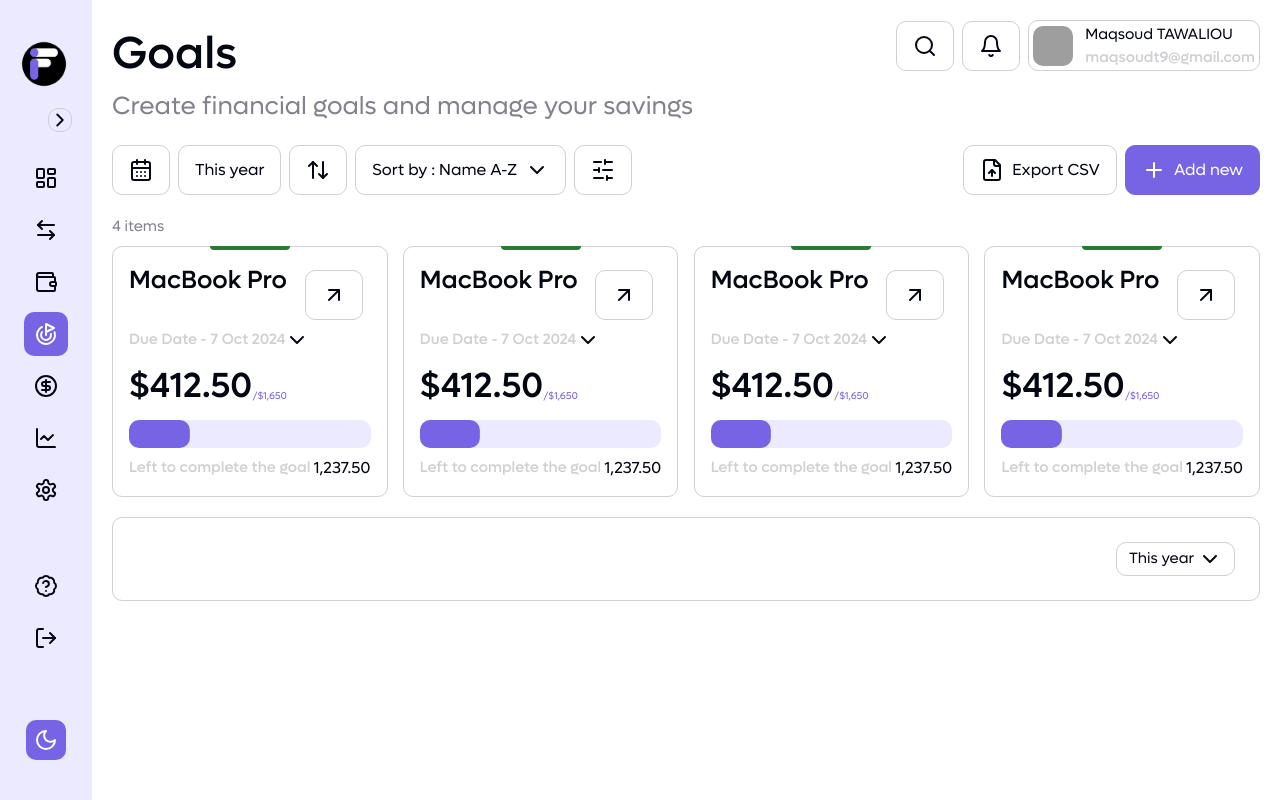
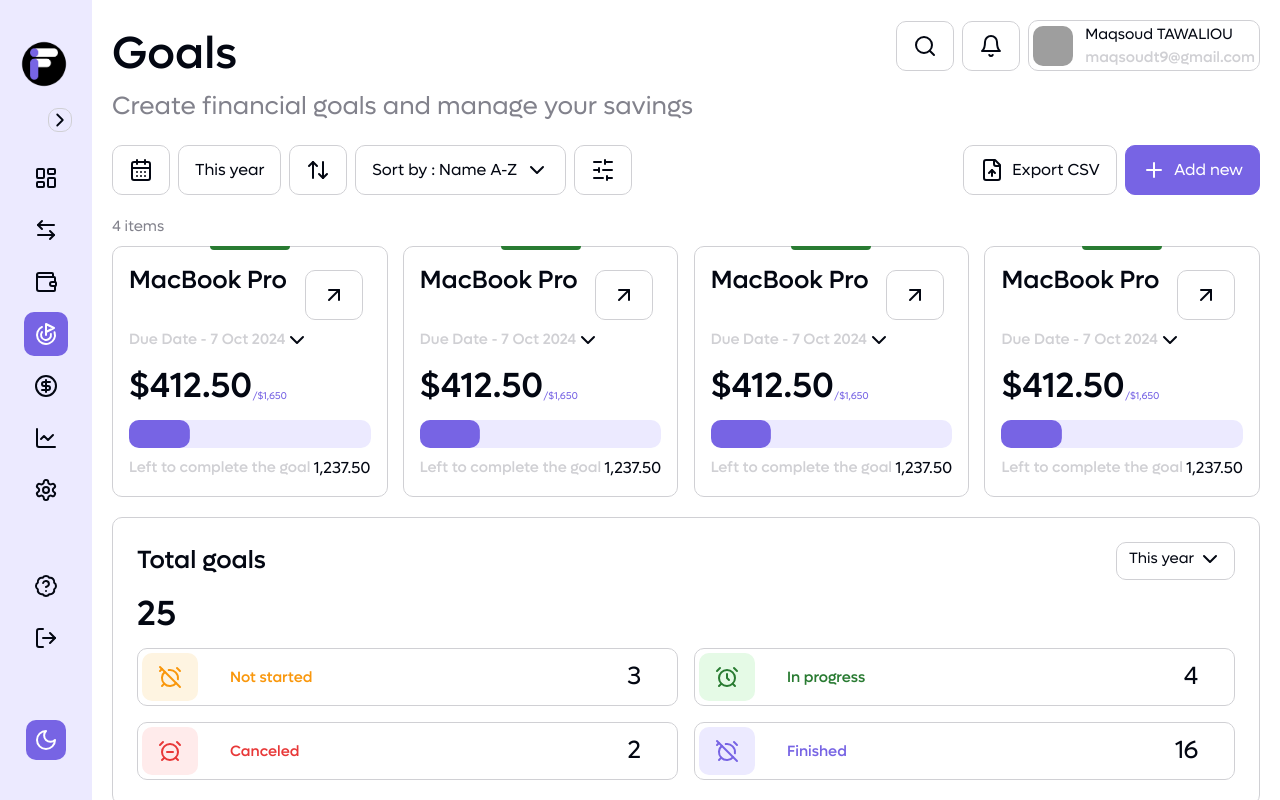
Before and after one commit to Okpeyemi/finset, a Next.js app: page /goals in a window 1280 px wide. Both pictures are taken after a click on the button 272 px from the left and 120 px from the top of the page. Built offline with nearby package versions, Linux system fonts and the light colour scheme; grey boxes are pictures that could not be loaded.

Commit message:
feat: add the final goals page elements

```diff
--- a/app/goals/page.tsx
+++ b/app/goals/page.tsx
@@ -1,13 +1,13 @@
 import Boutton from "@/components/Boutton";
+import ChartOverview from "@/components/ChartOverview";
 import GoalsCard from "@/components/GoalsCard";
 import GoalsTotal from "@/components/GoalsTotal";
 import ModeToggleMobile from "@/components/ModeToggleMobile";
 import NavBar from "@/components/Navbar/NavBar";
 import NavBarMobile from "@/components/Navbar/NavBarMobile";
 import Profil from "@/components/Profil";
-import Transactions2 from "@/components/Transactions2";
 import {
-    ArrowUpDown,
+  ArrowUpDown,
   Bell,
   CalendarDays,
   ChevronDown,
@@ -100,11 +100,23 @@
               />
             </div>
           </div>
+          <div className="w-full">
+            <GoalsCard />
+          </div>
+          <div className="my-5 w-full flex flex-col gap-4">
             <div className="w-full">
-            <GoalsCard />
+              <GoalsTotal
+                title={"Total goals"}
+                number={"25"}
+                notStarted={"3"}
+                inProgress={"4"}
+                canceled={"2"}
+                finished={"16"}
+              />
             </div>
-          <div className="my-5 w-full">
-            <GoalsTotal title={""} number={""} notStarted={""} inProgress={""} canceled={""} finished={""} />
+            <div className="w-full">
+              <ChartOverview />
+            </div>
           </div>
         </div>
       </div>
--- a/components/Chart.tsx
+++ b/components/Chart.tsx
@@ -42,7 +42,7 @@
       <div className="w-full overflow-x-auto">
       <ChartContainer
         config={chartConfig}
-        className="max-h-[300px] max-md:max-h-[200px] w-full font-lufgaRegular max-sm:w-[700px]"
+        className="max-h-[400px] max-md:max-h-[200px] w-full font-lufgaRegular max-sm:w-[700px]"
       >
         <BarChart accessibilityLayer data={chartData}>
           <CartesianGrid vertical={false} />
--- /dev/null
+++ b/components/ChartOverview.tsx
@@ -0,0 +1,122 @@
+"use client";
+
+import { Area, AreaChart, CartesianGrid, XAxis, YAxis } from "recharts";
+import {
+  ChartConfig,
+  ChartContainer,
+  ChartTooltip,
+  ChartTooltipContent,
+} from "@/components/ui/chart";
+import Dropdown from "./Dropdown";
+const chartData = [
+  { month: "January", income: 186, expense: 80, y: 500 },
+  { month: "February", income: 305, expense: 200, y: 500 },
+  { month: "March", income: 237, expense: 120, y: 500 },
+  { month: "April", income: 73, expense: 190, y: 500 },
+  { month: "May", income: 209, expense: 130, y: 500 },
+  { month: "June", income: 214, expense: 140, y: 500 },
+];
+
+const chartConfig = {
+  income: {
+    label: "Income",
+    color: "#7664E4",
+  },
+  expense: {
+    label: "Expense",
+    color: "#BFB7FF",
+  },
+} satisfies ChartConfig;
+
+const ChartOverview = () => {
+  return (
+    <div className="border border-border rounded-[10px] w-full p-5 h-full">
+      <div className="flex my-3 items-center justify-between max-sm:flex-col">
+        <h5 className="font-lufgaMedium">Saving overview</h5>
+        <div className="flex">
+          <Dropdown
+            title="This year"
+            text1="Admin"
+            text2="Manager"
+            text3="User"
+          />
+        </div>
+      </div>
+      <div className="w-full overflow-x-auto">
+        <ChartContainer
+          config={chartConfig}
+          className="max-h-[400px] max-md:max-h-[200px] w-full font-lufgaRegular max-sm:w-[700px]"
+        >
+          <AreaChart
+            accessibilityLayer
+            data={chartData}
+            margin={{
+              left: 12,
+              right: 12,
+            }}
+          >
+            <CartesianGrid vertical={false} />
+            <XAxis
+              dataKey="month"
+              tickLine={false}
+              axisLine={false}
+              tickMargin={10}
+              tickFormatter={(value) => value.slice(0, 3)}
+            />
+            <YAxis
+              dataKey="y"
+              tickLine={false}
+              axisLine={false}
+              tickMargin={10}
+            />
+            <ChartTooltip cursor={false} content={<ChartTooltipContent />} />
+            <defs>
+              <linearGradient id="fillDesktop" x1="0" y1="0" x2="0" y2="1">
+                <stop
+                  offset="5%"
+                  stopColor="var(--color-income)"
+                  stopOpacity={0.8}
+                />
+                <stop
+                  offset="95%"
+                  stopColor="var(--color-income)"
+                  stopOpacity={0.1}
+                />
+              </linearGradient>
+              <linearGradient id="fillMobile" x1="0" y1="0" x2="0" y2="1">
+                <stop
+                  offset="5%"
+                  stopColor="var(--color-expense)"
+                  stopOpacity={0.8}
+                />
+                <stop
+                  offset="95%"
+                  stopColor="var(--color-expense)"
+                  stopOpacity={0.1}
+                />
+              </linearGradient>
+            </defs>
+            <Area
+              dataKey="expense"
+              type="natural"
+              fill="url(#fillMobile)"
+              fillOpacity={0.4}
+              stroke="var(--color-expense)"
+              stackId="a"
+            />
+            <Area
+              dataKey="income"
+              type="natural"
+              fill="url(#fillDesktop)"
+              fillOpacity={0.4}
+              stroke="var(--color-income)"
+              stackId="a"
+            />
+          </AreaChart>
+        </ChartContainer>
+      </div>
+    </div>
+  );
+};
+
+export default ChartOverview;
--- a/components/Dropdown.tsx
+++ b/components/Dropdown.tsx
@@ -13,13 +13,14 @@
     text1?: string;
     text2?: string;
     text3?: string;
+    className?: string;
 }
 
-const Dropdown: React.FC<DropdownProps> = ({ title, text1, text2, text3 }) => {
+const Dropdown: React.FC<DropdownProps> = ({ title, text1, text2, text3, className }) => {
   return (
     <DropdownMenu>
         <DropdownMenuTrigger asChild>
-            <div className="flex cursor-pointer border border-border px-3 py-1 rounded-[10px] max-sm:items-center">
+            <div className={`flex cursor-pointer border border-border px-3 py-1 rounded-[10px] max-sm:items-center ${className}`}>
                 <h6 className="mr-1 max-sm:text-[13px]">{title}</h6>
                 <ChevronDown className="max-sm:w-4 max-sm:h-4" />
             </div>
--- a/components/GoalsTotal.tsx
+++ b/components/GoalsTotal.tsx
@@ -1,5 +1,7 @@
-import React from 'react'
-import Dropdown from './Dropdown';
+import React from "react";
+import Dropdown from "./Dropdown";
+import Boutton from "./Boutton";
+import { AlarmClock, AlarmClockMinus, AlarmClockOff } from "lucide-react";
 
 type GoalsTotalProps = {
   title: string;
@@ -18,23 +20,70 @@
   inProgress,
   canceled,
   finished,
-    className
 }) => {
   return (
-    <div className="border border-border rounded-[10px] p-1 w-full">
-        <div className="flex justify-between m-5">
-            <h5>{title}</h5>
+    <div className="border border-border rounded-[10px] p-1 w-[full]">
+      <div className="m-5">
+      <div className="flex justify-between">
+        <h5 className="font-lufgaMedium max-sm:text-[20px]">{title}</h5>
         <Dropdown
+          className="max-sm:w-[100px]"
           title="This year"
           text1="Admin"
           text2="Manager"
           text3="User"
         />
       </div>
-        <h3 className="my-3">{number}</h3>
+      <h3 className="my-2">{number}</h3>
+      <div className="flex flex-col gap-4">
+        <div className="flex gap-4 max-sm:flex-col justify-between">
+          <div className="flex border border-border rounded-[10px] w-full p-1">
+            <Boutton
+              className="text-warning bg-[#FEF4E1] rounded-[10px]"
+              Icon={AlarmClockOff}
+            />
+            <div className="flex mx-8 max-sm:mx-1 items-center justify-between w-full">
+              <h6 className="text-warning font-lufgaMedium">Not started</h6>
+              <h5>{notStarted}</h5>
+            </div>
+          </div>
+          <div className="flex border border-border rounded-[10px] w-full p-1">
+            <Boutton
+              className="text-success bg-success-foreground rounded-[10px]"
+              Icon={AlarmClock}
+            />
+            <div className="flex mx-8 max-sm:mx-1 items-center justify-between w-full">
+              <h6 className="text-success font-lufgaMedium">In progress</h6>
+              <h5>{inProgress}</h5>
+            </div>
+          </div>
+        </div>
+        <div className="flex gap-4 max-sm:flex-col justify-between">
+          <div className="flex border border-border rounded-[10px] w-full p-1">
+            <Boutton
+              className="text-destructive bg-destructive-foreground rounded-[10px]"
+              Icon={AlarmClockMinus}
+            />
+            <div className="flex mx-8 max-sm:mx-1 items-center justify-between w-full">
+              <h6 className="text-destructive font-lufgaMedium">Canceled</h6>
+              <h5>{canceled}</h5>
+            </div>
+          </div>
+          <div className="flex border border-border rounded-[10px] w-full p-1">
+            <Boutton
+              className="text-primary bg-muted rounded-[10px]"
+              Icon={AlarmClockOff}
+            />
+            <div className="flex mx-8 max-sm:mx-1 items-center justify-between w-full">
+              <h6 className="text-primary font-lufgaMedium">Finished</h6>
+              <h5>{finished}</h5>
+            </div>
+          </div>
+        </div>
+      </div>
+      </div>
+    </div>
+  );
+};
 
-    </div>
-  )
-}
-
-export default GoalsTotal
+export default GoalsTotal;
```
Lines whose indentation alone changed are shown as unchanged.
